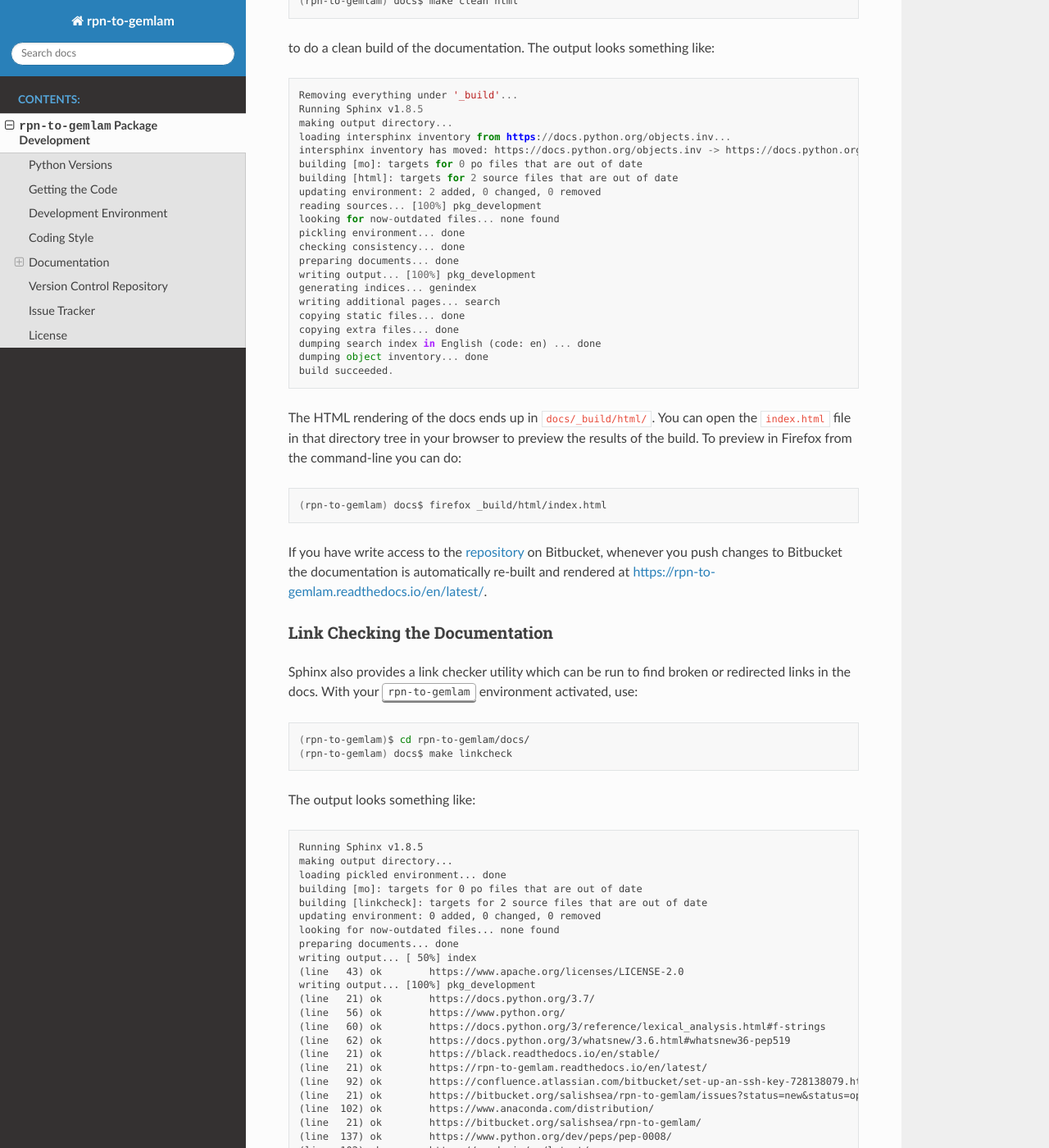
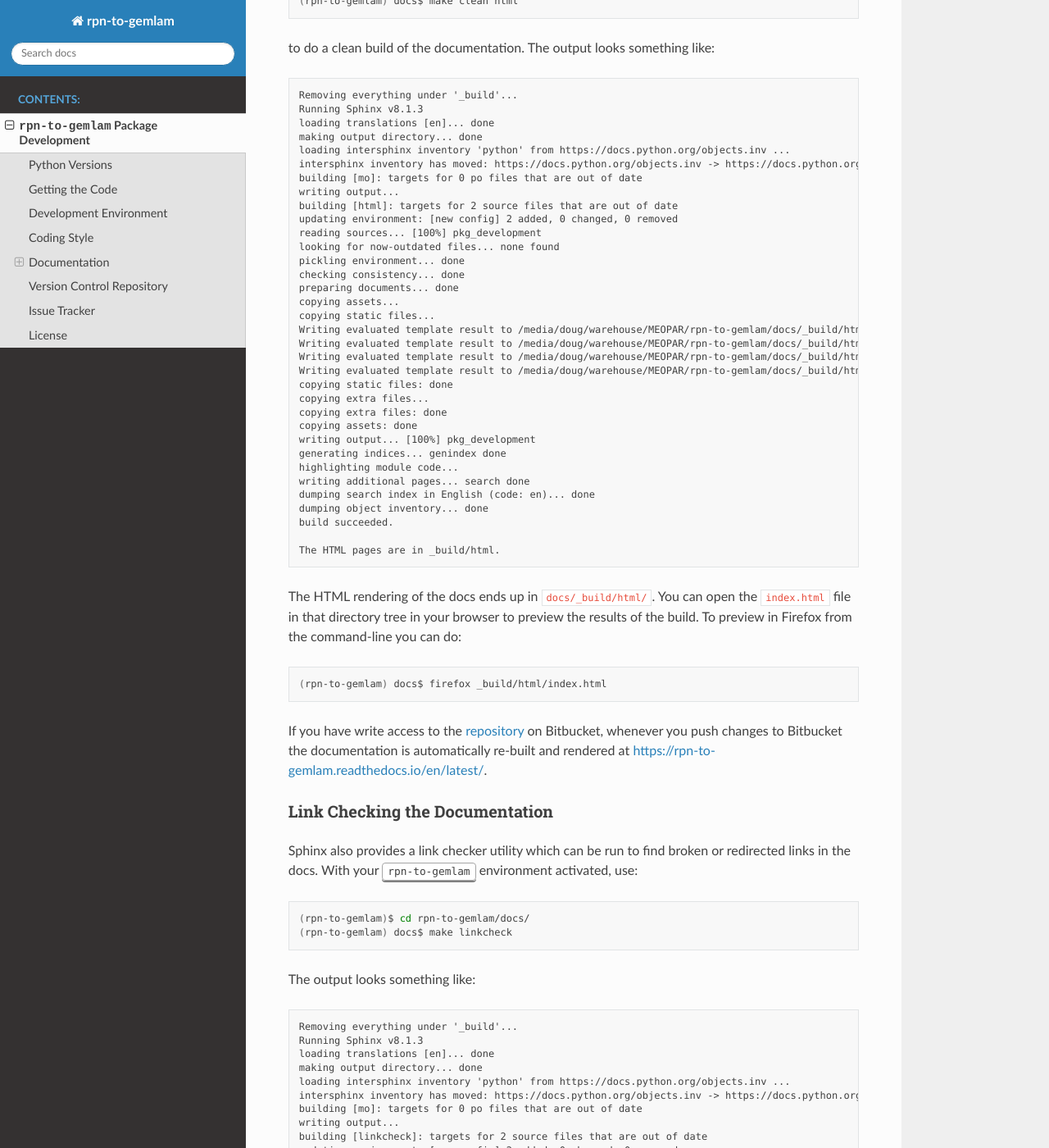
Before and after one commit to SalishSeaCast/rpn-to-gemlam, a Sphinx documentation site: the page built from docs/pkg_development.rst, in a window 1280 px wide and 1400 px high, scrolled down 2738 px. Shown: the whole window at 82% size. Built offline with Sphinx 7.4.7 and the Read the Docs theme 3.1.0, drawn with Linux system fonts in a browser that asks for light colours; some of the changed text lies outside the part shown.

Commit message:
Update docs example output from Sphinx
Updated Sphinx build and linkcheck commands example outputs.

```diff
--- a/docs/pkg_development.rst
+++ b/docs/pkg_development.rst
@@ -215,29 +215,44 @@ use:
     (rpn-to-gemlam) docs$ make clean html
 
 to do a clean build of the documentation.
-The output looks something like::
+The output looks something like:
 
-  Removing everything under '_build'...
-  Running Sphinx v1.8.5
-  making output directory...
-  loading intersphinx inventory from https://docs.python.org/objects.inv...
-  intersphinx inventory has moved: https://docs.python.org/objects.inv -> https://docs.python.org/3/objects.inv
-  building [mo]: targets for 0 po files that are out of date
-  building [html]: targets for 2 source files that are out of date
-  updating environment: 2 added, 0 changed, 0 removed
-  reading sources... [100%] pkg_development
-  looking for now-outdated files... none found
-  pickling environment... done
-  checking consistency... done
-  preparing documents... done
-  writing output... [100%] pkg_development
-  generating indices... genindex
-  writing additional pages... search
-  copying static files... done
-  copying extra files... done
-  dumping search index in English (code: en) ... done
-  dumping object inventory... done
-  build succeeded.
+.. code-block:: text
+
+    Removing everything under '_build'...
+    Running Sphinx v8.1.3
+    loading translations [en]... done
+    making output directory... done
+    loading intersphinx inventory 'python' from https://docs.python.org/objects.inv ...
+    intersphinx inventory has moved: https://docs.python.org/objects.inv -> https://docs.python.org/3/objects.inv
+    building [mo]: targets for 0 po files that are out of date
+    writing output...
+    building [html]: targets for 2 source files that are out of date
+    updating environment: [new config] 2 added, 0 changed, 0 removed
+    reading sources... [100%] pkg_development
+    looking for now-outdated files... none found
+    pickling environment... done
+    checking consistency... done
+    preparing documents... done
+    copying assets...
+    copying static files...
+    Writing evaluated template result to /media/doug/warehouse/MEOPAR/rpn-to-gemlam/docs/_build/html/_static/language_data.js
+    Writing evaluated template result to /media/doug/warehouse/MEOPAR/rpn-to-gemlam/docs/_build/html/_static/basic.css
+    Writing evaluated template result to /media/doug/warehouse/MEOPAR/rpn-to-gemlam/docs/_build/html/_static/documentation_options.js
+    Writing evaluated template result to /media/doug/warehouse/MEOPAR/rpn-to-gemlam/docs/_build/html/_static/js/versions.js
+    copying static files: done
+    copying extra files...
+    copying extra files: done
+    copying assets: done
+    writing output... [100%] pkg_development
+    generating indices... genindex done
+    highlighting module code...
+    writing additional pages... search done
+    dumping search index in English (code: en)... done
+    dumping object inventory... done
+    build succeeded.
+
+    The HTML pages are in _build/html.
 
 The HTML rendering of the docs ends up in :file:`docs/_build/html/`.
 You can open the :file:`index.html` file in that directory tree in your browser to preview the results of the build.
@@ -265,44 +280,58 @@ use:
     (rpn-to-gemlam)$ cd rpn-to-gemlam/docs/
     (rpn-to-gemlam) docs$ make linkcheck
 
-The output looks something like::
+The output looks something like:
 
-  Running Sphinx v1.8.5
-  making output directory...
-  loading pickled environment... done
-  building [mo]: targets for 0 po files that are out of date
-  building [linkcheck]: targets for 2 source files that are out of date
-  updating environment: 0 added, 0 changed, 0 removed
-  looking for now-outdated files... none found
-  preparing documents... done
-  writing output... [ 50%] index
-  (line   43) ok        https://www.apache.org/licenses/LICENSE-2.0
-  writing output... [100%] pkg_development
-  (line   21) ok        https://docs.python.org/3.7/
-  (line   56) ok        https://www.python.org/
-  (line   60) ok        https://docs.python.org/3/reference/lexical_analysis.html#f-strings
-  (line   62) ok        https://docs.python.org/3/whatsnew/3.6.html#whatsnew36-pep519
-  (line   21) ok        https://black.readthedocs.io/en/stable/
-  (line   21) ok        https://rpn-to-gemlam.readthedocs.io/en/latest/
-  (line   92) ok        https://confluence.atlassian.com/bitbucket/set-up-an-ssh-key-728138079.html
-  (line   21) ok        https://bitbucket.org/salishsea/rpn-to-gemlam/issues?status=new&status=open
-  (line  102) ok        https://www.anaconda.com/distribution/
-  (line   21) ok        https://bitbucket.org/salishsea/rpn-to-gemlam/
-  (line  137) ok        https://www.python.org/dev/peps/pep-0008/
-  (line  102) ok        https://conda.io/en/latest/
-  (line  102) ok        https://conda.io/en/latest/miniconda.html
-  (line  169) ok        http://www.sphinx-doc.org/en/master/usage/restructuredtext/basics.html
-  (line  169) ok        http://www.sphinx-doc.org/en/master/
-  (line   72) ok        https://bitbucket.org/salishsea/rpn-to-gemlam/
-  (line   78) ok        https://bitbucket.org/salishsea/rpn-to-gemlam
-  (line  174) ok        https://bitbucket.org/salishsea/rpn-to-gemlam
-  (line  185) ok        https://readthedocs.org/projects/rpn-to-gemlam/builds/
-  (line  246) ok        https://bitbucket.org/salishsea/rpn-to-gemlam
+.. code-block:: text
 
-  build succeeded.
+    Removing everything under '_build'...
+    Running Sphinx v8.1.3
+    loading translations [en]... done
+    making output directory... done
+    loading intersphinx inventory 'python' from https://docs.python.org/objects.inv ...
+    intersphinx inventory has moved: https://docs.python.org/objects.inv -> https://docs.python.org/3/objects.inv
+    building [mo]: targets for 0 po files that are out of date
+    writing output...
+    building [linkcheck]: targets for 2 source files that are out of date
+    updating environment: [new config] 2 added, 0 changed, 0 removed
+    reading sources... [100%] pkg_development
+    looking for now-outdated files... none found
+    pickling environment... done
+    checking consistency... done
+    preparing documents... done
+    copying assets...
+    copying assets: done
+    writing output... [100%] pkg_development
 
-  Look for any errors in the above output or in _build/linkcheck/output.txt
+    ( pkg_development: line   96) ok        https://docs.github.com/en/authentication/connecting-to-github-with-ssh
+    ( pkg_development: line   21) ok        https://docs.python.org/3.7/
+    ( pkg_development: line   21) ok        https://black.readthedocs.io/en/stable/
+    ( pkg_development: line  106) ok        https://docs.conda.io/en/latest/
+    ( pkg_development: line   62) ok        https://docs.python.org/3/whatsnew/3.6.html#whatsnew36-pep519
+    ( pkg_development: line   60) ok        https://docs.python.org/3/reference/lexical_analysis.html#f-strings
+    ( pkg_development: line  316) ok        https://git-scm.com/
+    ( pkg_development: line  106) ok        https://conda-forge.org/download/
+    ( pkg_development: line   21) ok        https://github.com/SalishSeaCast/rpn-to-gemlam/issues
+    ( pkg_development: line   32) ok        https://img.shields.io/badge/code%20style-black-000000.svg
+    ( pkg_development: line   23) ok        https://img.shields.io/badge/license-Apache%202-cb2533.svg
+    ( pkg_development: line   26) ok        https://img.shields.io/badge/python-3.7-blue.svg
+    (           index: line   38) ok        https://github.com/SalishSeaCast/docs/blob/main/CONTRIBUTORS.rst
+    ( pkg_development: line   29) ok        https://img.shields.io/badge/version%20control-git-blue.svg?logo=github
+    ( pkg_development: line  185) ok        https://github.com/SalishSeaCast/salishsea-site
+    ( pkg_development: line   38) ok        https://img.shields.io/github/issues/SalishSeaCast/rpn-to-gemlam?logo=github
+    ( pkg_development: line  141) ok        https://peps.python.org/pep-0008/
+    ( pkg_development: line   21) ok        https://github.com/SalishSeaCast/rpn-to-gemlam
+    (           index: line   45) ok        https://www.apache.org/licenses/LICENSE-2.0
+    ( pkg_development: line   21) ok        https://rpn-to-gemlam.readthedocs.io/en/latest/
+    ( pkg_development: line   35) ok        https://readthedocs.org/projects/rpn-to-gemlam/badge/?version=latest
+    ( pkg_development: line   78) ok        https://github.com/SalishSeaCast/tools
+    ( pkg_development: line   56) ok        https://www.python.org/
+    ( pkg_development: line  173) ok        https://www.sphinx-doc.org/en/master/
+    ( pkg_development: line  173) ok        https://www.sphinx-doc.org/en/master/usage/restructuredtext/basics.html
+    ( pkg_development: line  189) ok        https://readthedocs.org/projects/rpn-to-gemlam/builds/
+    build succeeded.
 
+    Look for any errors in the above output or in _build/linkcheck/output.txt
 
 .. _rpn-to-gemlamVersionControlRepository:
 
```
